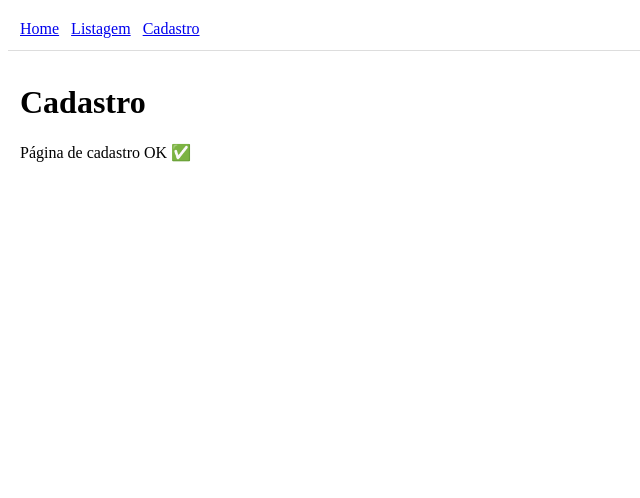
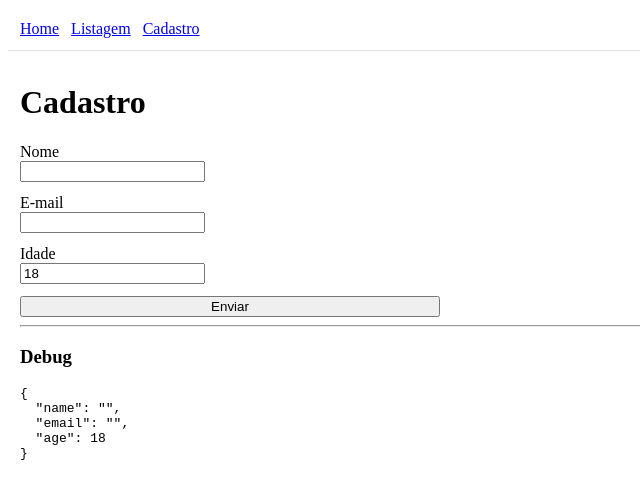
Before and after one commit to renatotg10/aprendendo-angular, an Angular app: page /create in a window 1280 px wide. Shown: the top 498 px of the page, without its empty margins (0-640 px from the left). Built offline with nearby package versions, Linux system fonts and the light colour scheme.

Commit message:
feat(create): implementar formulário reativo com validações (dia 3)

```diff
--- a/src/app/features/create/create.html
+++ b/src/app/features/create/create.html
@@ -1,2 +1,70 @@
 <h1>Cadastro</h1>
-<p>Página de cadastro OK ✅</p>
+
+<form
+  [formGroup]="form"
+  (ngSubmit)="submit()"
+  style="display: grid; gap: 12px; max-width: 420px;"
+>
+  <!-- Nome -->
+  <div>
+    <label>Nome</label><br>
+    <input type="text" formControlName="name">
+
+    @if ((form.controls.name.touched || submitted) && form.controls.name.invalid) {
+      <div style="color: #b00020;">
+        @if (form.controls.name.errors?.['required']) {
+          <small>Nome é obrigatório.</small>
+        }
+        @if (form.controls.name.errors?.['minlength']) {
+          <small>Nome deve ter no mínimo 3 letras.</small>
+        }
+      </div>
+    }
+  </div>
+
+  <!-- Email -->
+  <div>
+    <label>E-mail</label><br>
+    <input type="email" formControlName="email">
+
+    @if ((form.controls.email.touched || submitted) && form.controls.email.invalid) {
+      <div style="color: #b00020;">
+        @if (form.controls.email.errors?.['required']) {
+          <small>E-mail é obrigatório.</small>
+        }
+        @if (form.controls.email.errors?.['email']) {
+          <small>E-mail inválido.</small>
+        }
+      </div>
+    }
+  </div>
+
+  <!-- Idade -->
+  <div>
+    <label>Idade</label><br>
+    <input type="number" formControlName="age">
+
+    @if ((form.controls.age.touched || submitted) && form.controls.age.invalid) {
+      <div style="color: #b00020;">
+        @if (form.controls.age.errors?.['required']) {
+          <small>Idade é obrigatória.</small>
+        }
+        @if (form.controls.age.errors?.['min']) {
+          <small>Idade não pode ser negativa.</small>
+        }
+        @if (form.controls.age.errors?.['max']) {
+          <small>Idade muito alta.</small>
+        }
+      </div>
+    }
+  </div>
+
+  <button type="submit">
+    Enviar
+  </button>
+</form>
+
+<hr>
+
+<h3>Debug</h3>
+<pre>{{ form.value | json }}</pre>
--- a/src/app/features/create/create.ts
+++ b/src/app/features/create/create.ts
@@ -1,11 +1,34 @@
 import { Component } from '@angular/core';
+import { FormBuilder, ReactiveFormsModule, Validators } from '@angular/forms';
+import { JsonPipe } from '@angular/common';
 
 @Component({
   selector: 'app-create',
-  imports: [],
+  standalone: true,
+  imports: [ReactiveFormsModule, JsonPipe],
   templateUrl: './create.html',
   styleUrl: './create.css',
 })
 export class Create {
+  submitted = false;
+  form;
 
+  constructor(private fb: FormBuilder) {
+    this.form = this.fb.nonNullable.group({
+      name: ['', [Validators.required, Validators.minLength(3)]],
+      email: ['', [Validators.required, Validators.email]],
+      age: [18, [Validators.required, Validators.min(0), Validators.max(120)]],
+    });
+  }
+
+  submit(): void {
+    this.submitted = true;
+
+    if (this.form.invalid) {
+      this.form.markAllAsTouched();
+      return;
+    }
+
+    console.log('FORM OK ✅', this.form.getRawValue());
+  }
 }
--- /dev/null
+++ b/src/app/models/person.ts
@@ -0,0 +1,5 @@
+export interface Person {
+  name: string;
+  email: string;
+  age: number;
+}
```
